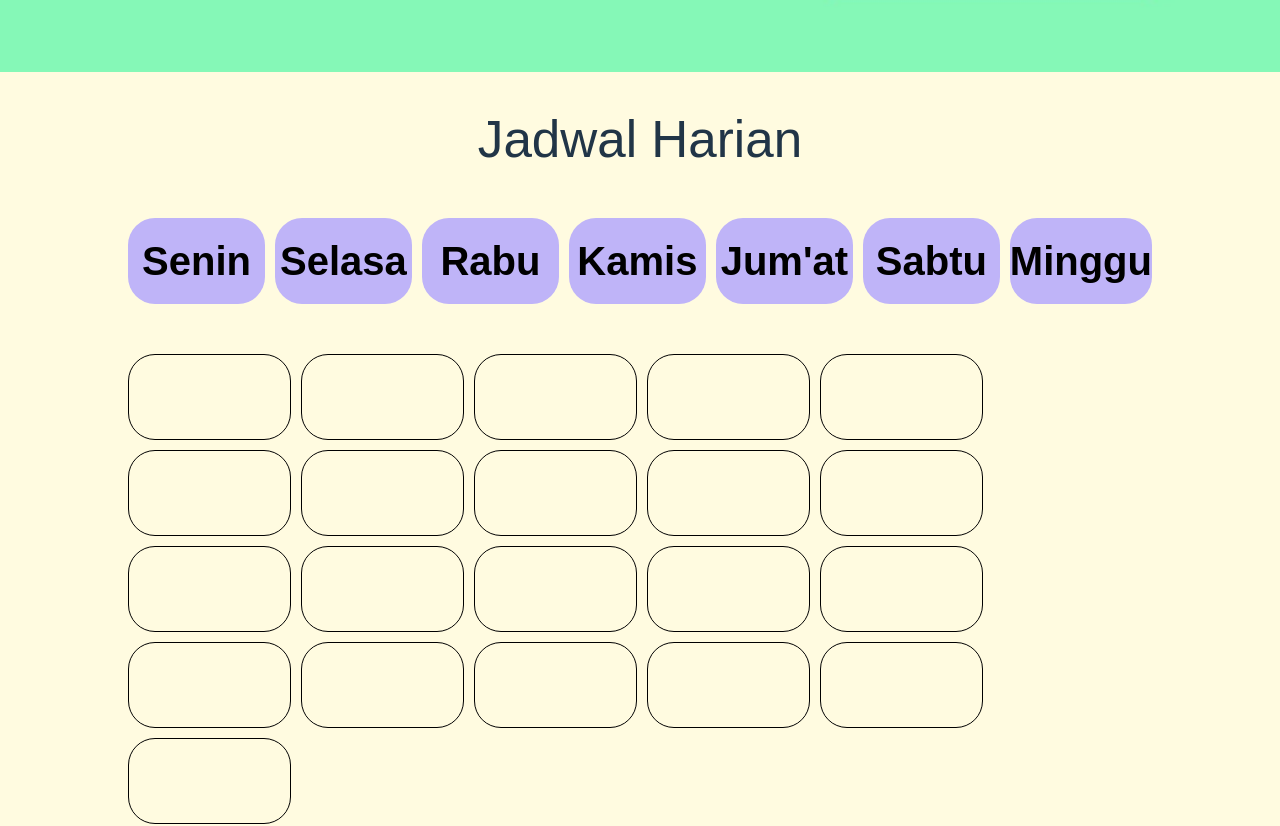
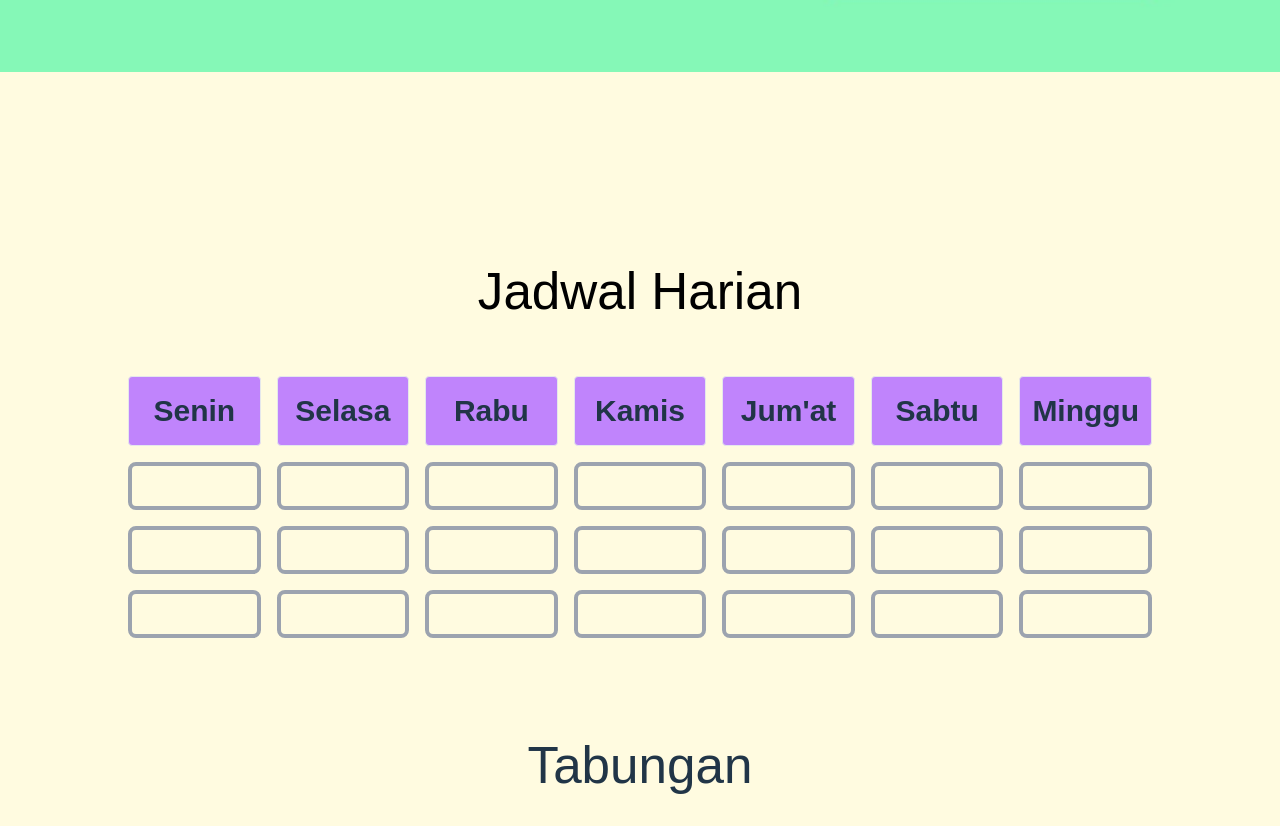
Before and after one commit to HarisMI44/sako, a React (Vite) app: page / in a window 1280 px wide. Shown: the part 678-1504 px from the top of the page. Built offline with nearby package versions, Linux system fonts and the light colour scheme.

Commit message:
update design in jadwal harian

```diff
--- a/components/Jadwal/Jadwal.jsx
+++ b/components/Jadwal/Jadwal.jsx
@@ -12,9 +12,9 @@ const Jadwal = () => {
 
   const [jadwal, setJadwal] = useState([
     {
-      id : "",
-      judul : "",
-      tanggal : ""
+      id: "",
+      judul: "",
+      tanggal: ""
     }
   ]);
 
@@ -22,7 +22,7 @@ const Jadwal = () => {
 
 
   useEffect(() => {
-  if(!localStorage.getItem("jadwal")){
+    if (!localStorage.getItem("jadwal")) {
       // Kalau tidak ada data jadwal di localstorage
       // maka buat data jadwal
       const initialJadwal = Array.from({ length: 21 }, () => ({
@@ -53,8 +53,8 @@ useEffect(() => {
     const selectTedJadwal = jadwal.filter((item) => item.id == id)[0];
 
     setInputJadwal({
-      judul : selectTedJadwal.judul,
-      tanggal : selectTedJadwal.tanggal
+      judul: selectTedJadwal.judul,
+      tanggal: selectTedJadwal.tanggal
     });
 
 
@@ -70,7 +70,7 @@ useEffect(() => {
         return {
           ...item,
           judul: inputJadwal.judul,
-          tanggal : inputJadwal.tanggal
+          tanggal: inputJadwal.tanggal
         }
       }
 
@@ -82,8 +82,8 @@ useEffect(() => {
     setJadwal(updateJadwal)
     setSelectedIdJadwal("");
     setInputJadwal({
-      judul : '',
-      tanggal :''
+      judul: '',
+      tanggal: ''
     });
 
     document.getElementById('my_modal_1').close();
@@ -92,22 +92,20 @@ useEffect(() => {
 
   return (
     <>
-    <section id="jadwalHarian" style={{marginTop : "40px"}}>
-        <h1 style={{ textAlign : "center"}}>Jadwal Harian</h1>
-          <div className="nama_hari">
-            <div>Senin</div>
-            <div>Selasa</div>
-            <div>Rabu</div>
-            <div>Kamis</div>
-            <div>Jum'at</div>
-            <div>Sabtu</div>
-            <div>Minggu</div>
+      <section id="jadwalHarian" className='mt-48'>
+        <h1 className='text-center mb-14 text-black'>Jadwal Harian</h1>
+        {/* <div className="nama_hari"> */}
+        <div className="grid grid-cols-7 gap-4 mb-4 mt-4">
+          {["Senin", "Selasa", "Rabu", "Kamis", "Jum'at", "Sabtu", "Minggu"].map( hari => (
+            <div className="border bg-purple-400 font-bold text-3xl text-center py-4 rounded">{hari}</div>
+          ))}
         </div>
 
 
-          <div className="input_catetan_hari">
+        {/* <div className="input_catetan_hari grid grid-cols-5 grid-rows-5 gap-4"> */}
+        <div className="grid grid-cols-7 grid-rows-3 gap-4">
           {jadwal.map((data, index) => (
-              <div className={`${data.judul ? "bg-black text-white" : null} p-5`} key={index} onClick={() => addJadwal(data.id)}>
+            <div className={`border-4 border-gray-400 rounded-lg hover:cursor-pointer ${data.judul ? "bg-black text-white" : null} p-5`} key={index} onClick={() => addJadwal(data.id)}>
               <p className="text-sm">{data.judul}</p>
               <p className="text-sm">{data.tanggal}</p>
               {/* <p className="text-sm">ID : {data.id}</p> */}
@@ -122,7 +120,7 @@ useEffect(() => {
           <form method="dialog">
             <button className="btn btn-sm btn-circle btn-ghost absolute right-2 top-2">✕</button>
           </form>
-            <div style={{width: "100%"}}>
+          <div style={{ width: "100%" }}>
             <h3 className="font-bold text-lg">Tambah Jadwal</h3>
             <form onSubmit={updateJadwal}>
               <label className="form-control w-full max-w-xs">
@@ -130,7 +128,7 @@ useEffect(() => {
                   <span className="label-text">Judul</span>
                 </div>
                 <input type="text" value={inputJadwal.judul} placeholder="Type here" className="input input-bordered w-full max-w-xs" onChange={
-                  (e) => setInputJadwal({...inputJadwal, judul : e.target.value})}
+                  (e) => setInputJadwal({ ...inputJadwal, judul: e.target.value })}
                 />
                 {/* <div className="label">
                       <span className="label-text-alt">Bottom Left label</span>
@@ -143,13 +141,13 @@ useEffect(() => {
                   <span className="label-text">Waktu</span>
                 </div>
                 <input type="time" value={inputJadwal.tanggal} className="input input-bordered w-full max-w-xs" onChange={
-                  (e) => setInputJadwal({...inputJadwal, tanggal : e.target.value})}
+                  (e) => setInputJadwal({ ...inputJadwal, tanggal: e.target.value })}
                 />
                 {/* <div className="label">
                       <span className="label-text-alt">Bottom Left label</span>
                       </div> */}
               </label>
-              <button type='submit' className="btn btn-md bg-blue-500" style={{marginTop : "20px"}}>Tambah</button>
+              <button type='submit' className="btn btn-md bg-blue-500" style={{ marginTop: "20px" }}>Tambah</button>
             </form>
           </div>
         </div>
```
Lines whose indentation alone changed are shown as unchanged.
